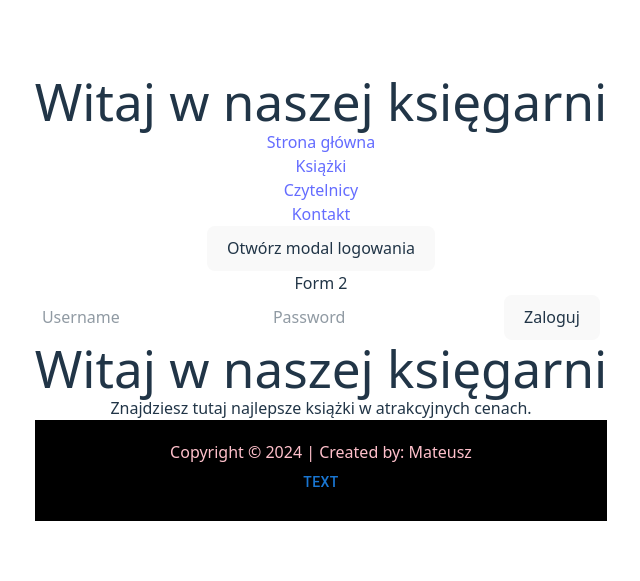
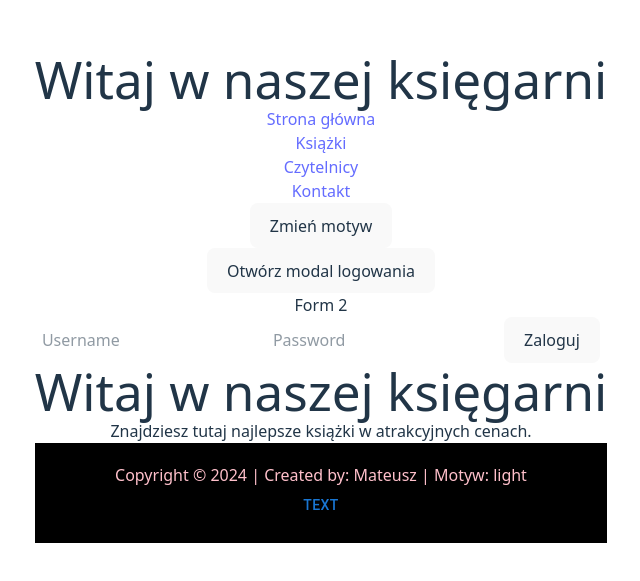
Before and after one commit to matwjablonski/react-apt-0226, a React (Vite) app in the folder my-app/: page / in a window 1280 px wide. Shown: the part 111-692 px from the top of the page, without its empty margins (319-959 px from the left). Built offline with nearby package versions, Linux system fonts and the light colour scheme.

Commit message:
theme context

```diff
--- a/my-app/src/App.tsx
+++ b/my-app/src/App.tsx
@@ -15,6 +15,7 @@ import { MyAvatar } from './components/Avatar/Avatar';
 import { ProtectedRoute } from './components/ProtectedRoute/ProtectedRoute';
 import { Modal } from './components/Modal/Modal';
 import { UserProvider, type User } from './context/UserContext';
+import { ThemeProvider, type Theme } from './context/ThemeContext';
 
 export type Book = {
   id: number;
@@ -28,6 +29,7 @@ function App() {
     // const [isUserLoggedIn, setIsUserLoggedIn] = useState(false);
   const [isModalVisible, setIsModalVisible] = useState(false);
   const [user, setUser] = useState<User | null>(null);
+  const [theme, setTheme] = useState<Theme['theme']>('light');
 
   const handleOpenLoginModal = () => {
     setIsModalVisible(prev => !prev);
@@ -43,6 +45,10 @@ function App() {
   }
 
   return (
+    <ThemeProvider value={{
+      theme,
+      changeTheme: (newTheme: "light" | "dark") => setTheme(newTheme)
+    }}>
       <UserProvider value={user}>
         <div className="mt-4">
           <Header appTitle={appTitle}>
@@ -94,6 +100,7 @@ function App() {
           <FooterComponent />
         </div>
       </UserProvider>
+    </ThemeProvider>
   )
 }
 
--- a/my-app/src/components/Footer/Footer.tsx
+++ b/my-app/src/components/Footer/Footer.tsx
@@ -1,13 +1,15 @@
 import { Button } from '@mui/material';
 import { FooterContainer } from './Footer.styled';
 import { Modal } from '../Modal/Modal';
-import { useState } from 'react';
+import { useContext, useState } from 'react';
+import { ThemeContext } from '../../context/ThemeContext';
 
 const Footer = () => {
     const [isModalVisible, setIsModalVisible] = useState(false);
+    const theme = useContext(ThemeContext);
     return (
         <FooterContainer>
-            <p>Copyright © 2024 | Created by: Mateusz</p>
+            <p>Copyright © 2024 | Created by: Mateusz | Motyw: {theme.theme}</p>
             <Button variant="text" onClick={() => setIsModalVisible((prev) => !prev)}>Text</Button>
             <Modal title="Mój modal po kliknięciu w przycisk" content='akcja wyszla ze stopki' isVisible={isModalVisible}/>
         </FooterContainer>
--- a/my-app/src/components/Nav/Nav.tsx
+++ b/my-app/src/components/Nav/Nav.tsx
@@ -1,6 +1,9 @@
+import { useContext } from "react"
 import { Link } from "react-router"
+import { ThemeContext } from "../../context/ThemeContext"
 
 export const Nav = () => {
+    const { theme, changeTheme } = useContext(ThemeContext);
     return (
         <nav>
             <ul>
@@ -8,6 +11,13 @@ export const Nav = () => {
                 <li><Link to="/books">Książki</Link></li>
                 <li><Link to="/readers">Czytelnicy</Link></li>
                 <li><Link to="/contact">Kontakt</Link></li>
+                <li>
+                    <button
+                        onClick={() => changeTheme(theme === 'light' ? 'dark' : 'light')}
+                    >
+                        Zmień motyw
+                    </button>
+                </li>
             </ul>
         </nav>
     )
--- /dev/null
+++ b/my-app/src/context/ThemeContext.ts
@@ -0,0 +1,13 @@
+import { createContext } from "react";
+
+export type Theme = {
+    theme: "light" | "dark";
+    changeTheme: (theme: "light" | "dark") => void;
+};
+
+export const ThemeContext = createContext<Theme>({
+    theme: "light",
+    changeTheme: () => {}
+});
+
+export const ThemeProvider = ThemeContext.Provider;
```
Lines whose indentation alone changed are shown as unchanged.
